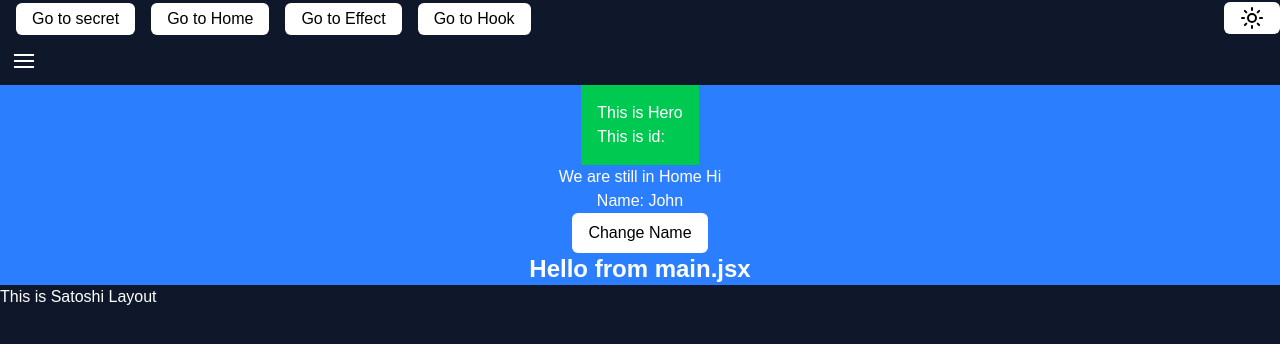
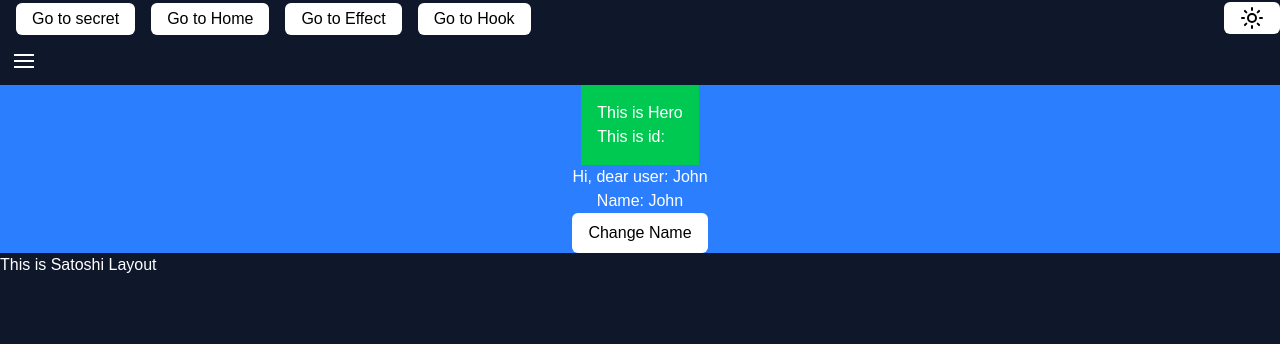
Before and after one commit to pengrui26/second-react, a React (Vite) app: page / in a window 1280 px wide. Shown: the top 344 px of the page. Built offline with nearby package versions, Linux system fonts and the light colour scheme.

Commit message:
context part 2

```diff
--- /dev/null
+++ b/src/contexts/secondContext.jsx
@@ -0,0 +1,21 @@
+"use client";
+
+import React, { createContext, useContext, useState } from "react";
+
+const AppContext = createContext();
+
+export function AppWrapper({ children }) {
+  const [user, setUser] = useState({
+    name: "John",
+    age: 20,
+  });
+  return (
+    <AppContext.Provider value={{ user, setUser }}>
+      {children}
+    </AppContext.Provider>
+  );
+}
+
+export function useAppContext() {
+  return useContext(AppContext);
+}
--- a/src/main.jsx
+++ b/src/main.jsx
@@ -14,6 +14,7 @@ import Secret from "@/routes/Secret.jsx";
 import Effect from "@/routes/Effect.jsx";
 import Hook from "@/routes/Hook.jsx";
 import UserContext from "@/contexts/userContext.jsx";
+import { AppWrapper } from "@/contexts/secondContext.jsx";
 const router = createBrowserRouter([
   {
     path: "/",
@@ -65,10 +66,8 @@ const router = createBrowserRouter([
 
 ReactDOM.createRoot(document.getElementById("root")).render(
   <React.StrictMode>
-    <UserContext.Provider
-      value={{ hello: "Hello from main.jsx", name: "John", age: 20 }}
-    >
+    <AppWrapper>
       <RouterProvider router={router} />
-    </UserContext.Provider>
+    </AppWrapper>
   </React.StrictMode>
 );
--- a/src/routes/Home.jsx
+++ b/src/routes/Home.jsx
@@ -1,23 +1,25 @@
 import Hero from "components/Hero.jsx";
 import { useState, useContext } from "react";
-import UserContext from "@/contexts/userContext.jsx";
+import { useAppContext } from "@/contexts/secondContext.jsx";
 export default function Home() {
-  const value = useContext(UserContext);
-
-  console.log(value);
-  const [name, setName] = useState("John");
+  const { user, setUser } = useAppContext();
   return (
     <div className="w-full flex flex-col items-center justify-center bg-blue-500">
       <Hero />
-      We are still in Home Hi
-      <p>Name: {name}</p>
+      Hi, dear user: {user.name}
+      <p>Name: {user.name}</p>
       <button
         className="bg-white text-black px-4 py-2 rounded-md"
-        onClick={() => setName(name === "John" ? "Hoge" : "John")}
+        onClick={() =>
+          setUser((prev) => ({
+            ...prev,
+            name: prev.name === "John" ? "Hoge" : "John",
+          }))
+        }
       >
         Change Name
       </button>
-      <p className="text-white text-2xl font-bold">{value.hello}</p>
+      {/* <p className="text-white text-2xl font-bold">{value.hello}</p> */}
     </div>
   );
 }
```
